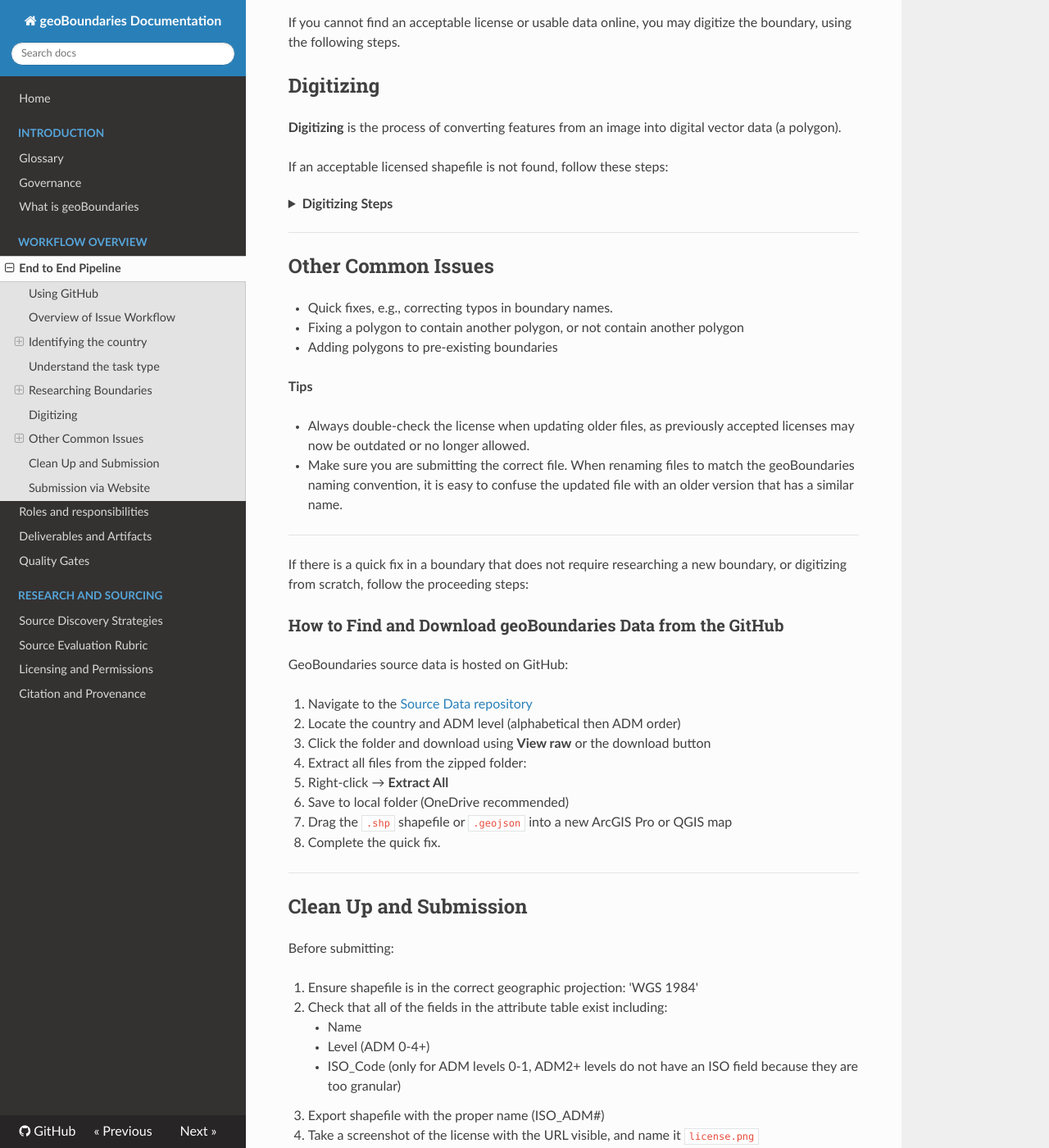
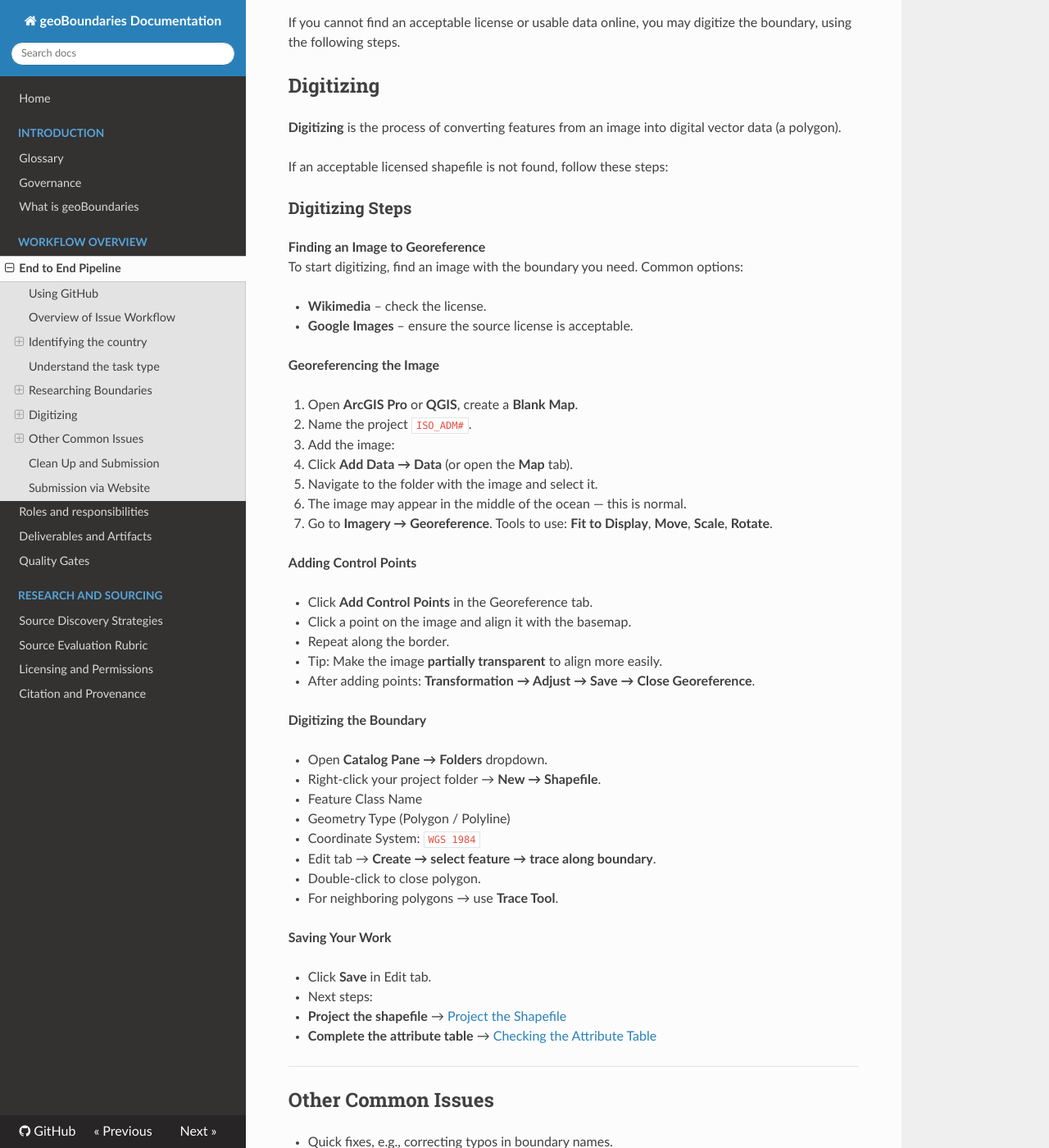
Before and after one commit to wmgeolab/gbDocs, an MkDocs documentation site: the page built from docs/docs/10-workflow-overview/end-to-end-pipeline.md, in a window 1280 px wide and 1400 px high, scrolled down 5178 px. Shown: the whole window at 82% size. Built offline with MkDocs 1.6.1, drawn with Linux system fonts in a browser that asks for light colours; nearby versions of some CDN libraries.

Commit message:
Update end-to-end-pipeline.md

```diff
--- a/docs/docs/10-workflow-overview/end-to-end-pipeline.md
+++ b/docs/docs/10-workflow-overview/end-to-end-pipeline.md
@@ -194,58 +194,49 @@ If you cannot find an acceptable license or usable data online, you may digitize
 
 If an acceptable licensed shapefile is not found, follow these steps:
 
-<details>
-<summary><strong>Digitizing Steps</strong></summary>
+### Digitizing Steps
 
 **Finding an Image to Georeference**
 To start digitizing, find an image with the boundary you need. Common options:
 
 - **Wikimedia** – check the license.
-- **Google Images** – ensure source license is acceptable.
-
----
+- **Google Images** – ensure the source license is acceptable.
 
 **Georeferencing the Image**
 
 1. Open **ArcGIS Pro** or **QGIS**, create a **Blank Map**.
-2. Name it `ISO_ADM#`.
+2. Name the project `ISO_ADM#`.
 3. Add the image:
-   - Click **Add Data → Data** (or open **Map** tab).
-   - Navigate to the folder with the image, select it.
-   - The image may appear in the middle of the ocean — normal.
-4. Go to the **Imagery → Georeference** tab. Tools you’ll use: **Fit to Display**, **Move**, **Scale**, **Rotate**.
-
----
+   - Click **Add Data → Data** (or open the **Map** tab).
+   - Navigate to the folder with the image and select it.
+   - The image may appear in the middle of the ocean — this is normal.
+4. Go to **Imagery → Georeference**. Tools to use: **Fit to Display**, **Move**, **Scale**, **Rotate**.
 
 **Adding Control Points**
 
-- **Add Control Points** from the Georeference tab.
-- Click a point on the image → align with basemap.
+- Click **Add Control Points** in the Georeference tab.
+- Click a point on the image and align it with the basemap.
 - Repeat along the border.
-- Tip: Make the image **partially transparent** to align easily.
+- Tip: Make the image **partially transparent** to align more easily.
 - After adding points: **Transformation → Adjust → Save → Close Georeference**.
-
----
 
 **Digitizing the Boundary**
 
-- Open the **Catalog Pane → Folders** dropdown.
+- Open **Catalog Pane → Folders** dropdown.
 - Right-click your project folder → **New → Shapefile**.
-  - Set **Feature Class Name**, **Geometry Type** (Polygon/Polyline), **Coordinate System: WGS 1984**.
+  - Feature Class Name
+  - Geometry Type (Polygon / Polyline)
+  - Coordinate System: `WGS 1984`
 - Edit tab → **Create → select feature → trace along boundary**.
 - Double-click to close polygon.
 - For neighboring polygons → use **Trace Tool**.
-
----
 
 **Saving Your Work**
 
 - Click **Save** in Edit tab.
 - Next steps:
   - **Project the shapefile** → [Project the Shapefile](#project-the-shapefile)
-  - **Complete the attribute table** → [Check Attribute Table](#checking-the-attribute-table)
-
-</details>
+  - **Complete the attribute table** → [Checking the Attribute Table](#checking-the-attribute-table)
 ---
 
 ## Other Common Issues
```
